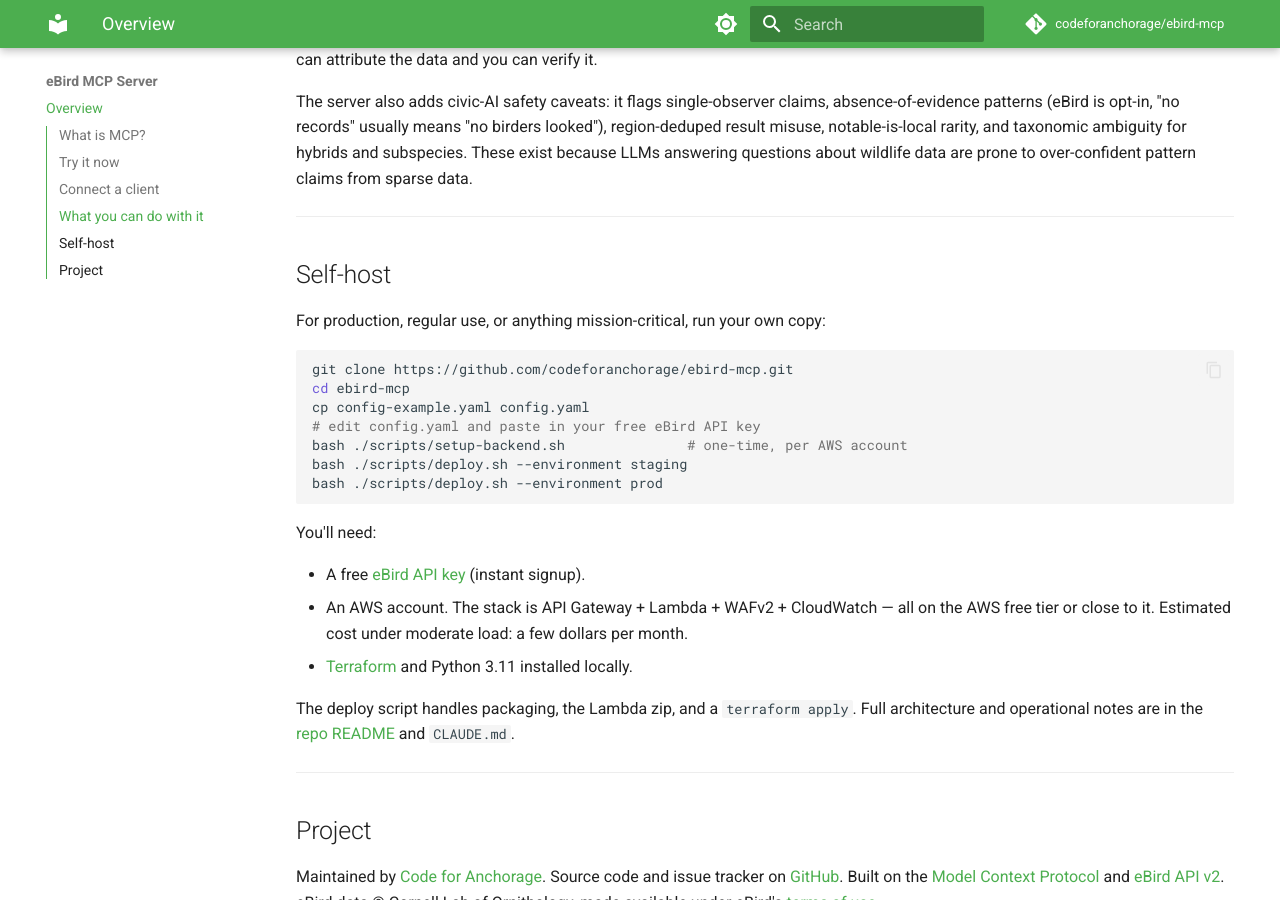
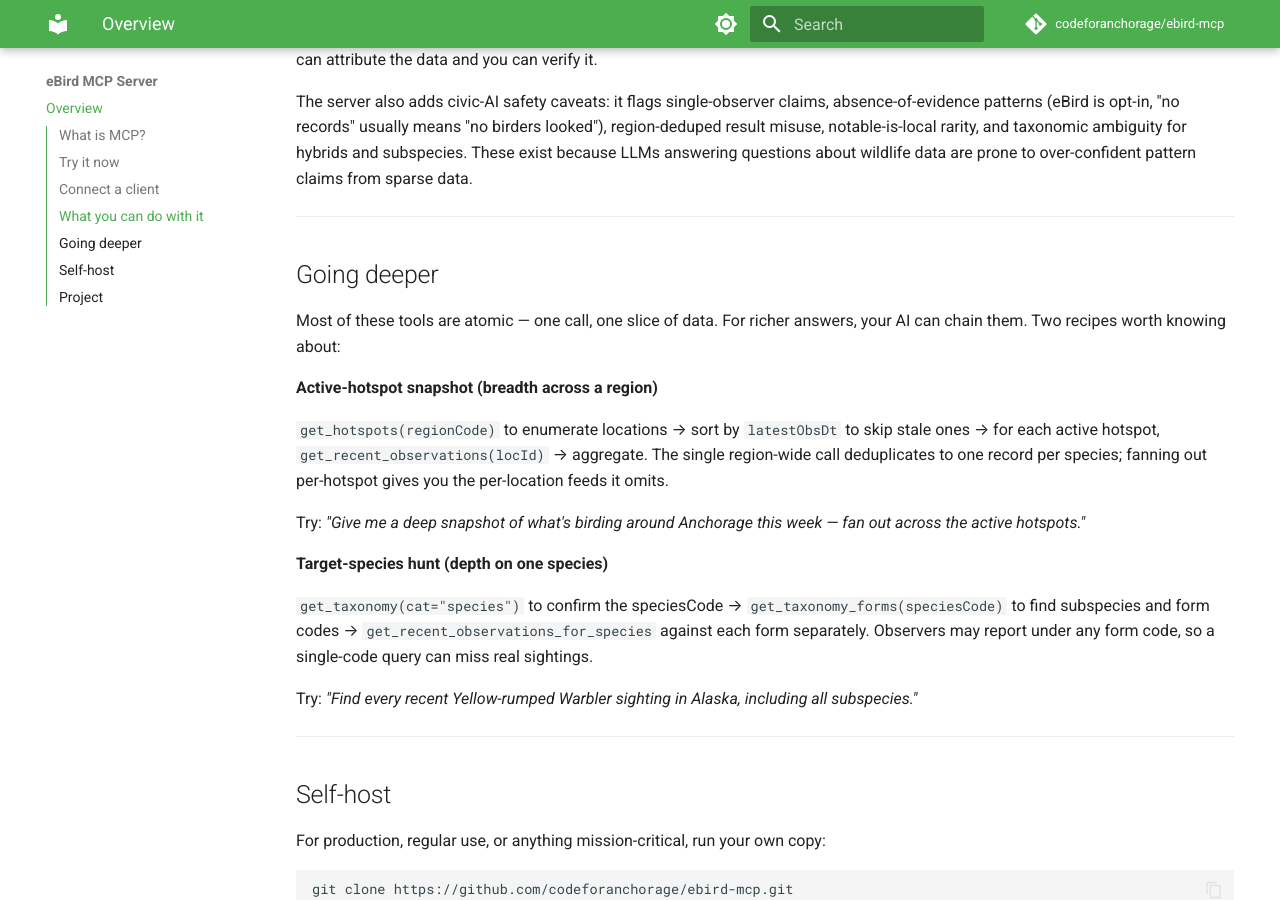
Before and after one commit to codeforanchorage/ebird-mcp, an MkDocs documentation site: the page built from docs/index.md, in a window 1280 px wide and 900 px high, scrolled down 2542 px. Built offline with MkDocs 1.6.1 and Material for MkDocs 9.7.7, drawn with Linux system fonts in a browser that asks for light colours; comment, search, counter and statistics services are not loaded.

Commit message:
docs: add a "Going deeper" section with two chaining recipes
Two recipes that take the tools beyond a single call: active-hotspot
snapshot (breadth across a region, fanning out from get_hotspots into
per-hotspot get_recent_observations) and target-species hunt (depth
on one species via get_taxonomy_forms across subspecies codes). Each
recipe pairs with an example prompt the user can paste verbatim into
their AI.

Co-Authored-By: Claude Opus 4.7 (1M context) <noreply@anthropic.com>

```diff
--- a/docs/index.md
+++ b/docs/index.md
@@ -206,6 +206,24 @@ The server also adds civic-AI safety caveats: it flags single-observer claims, a
 
 ---
 
+## Going deeper
+
+Most of these tools are atomic — one call, one slice of data. For richer answers, your AI can chain them. Two recipes worth knowing about:
+
+**Active-hotspot snapshot (breadth across a region)**
+
+`get_hotspots(regionCode)` to enumerate locations → sort by `latestObsDt` to skip stale ones → for each active hotspot, `get_recent_observations(locId)` → aggregate. The single region-wide call deduplicates to one record per species; fanning out per-hotspot gives you the per-location feeds it omits.
+
+Try: *"Give me a deep snapshot of what's birding around Anchorage this week — fan out across the active hotspots."*
+
+**Target-species hunt (depth on one species)**
+
+`get_taxonomy(cat="species")` to confirm the speciesCode → `get_taxonomy_forms(speciesCode)` to find subspecies and form codes → `get_recent_observations_for_species` against each form separately. Observers may report under any form code, so a single-code query can miss real sightings.
+
+Try: *"Find every recent Yellow-rumped Warbler sighting in Alaska, including all subspecies."*
+
+---
+
 ## Self-host
 
 For production, regular use, or anything mission-critical, run your own copy:
```
